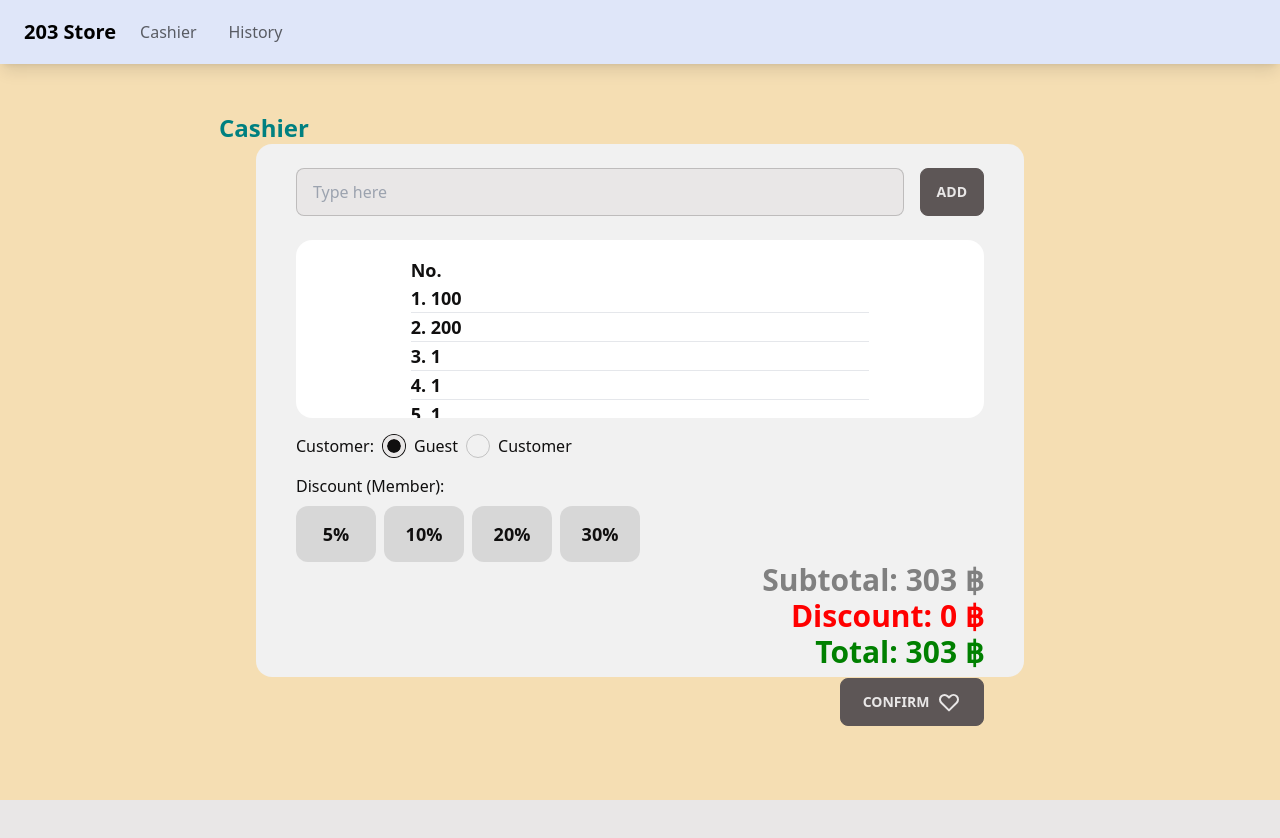
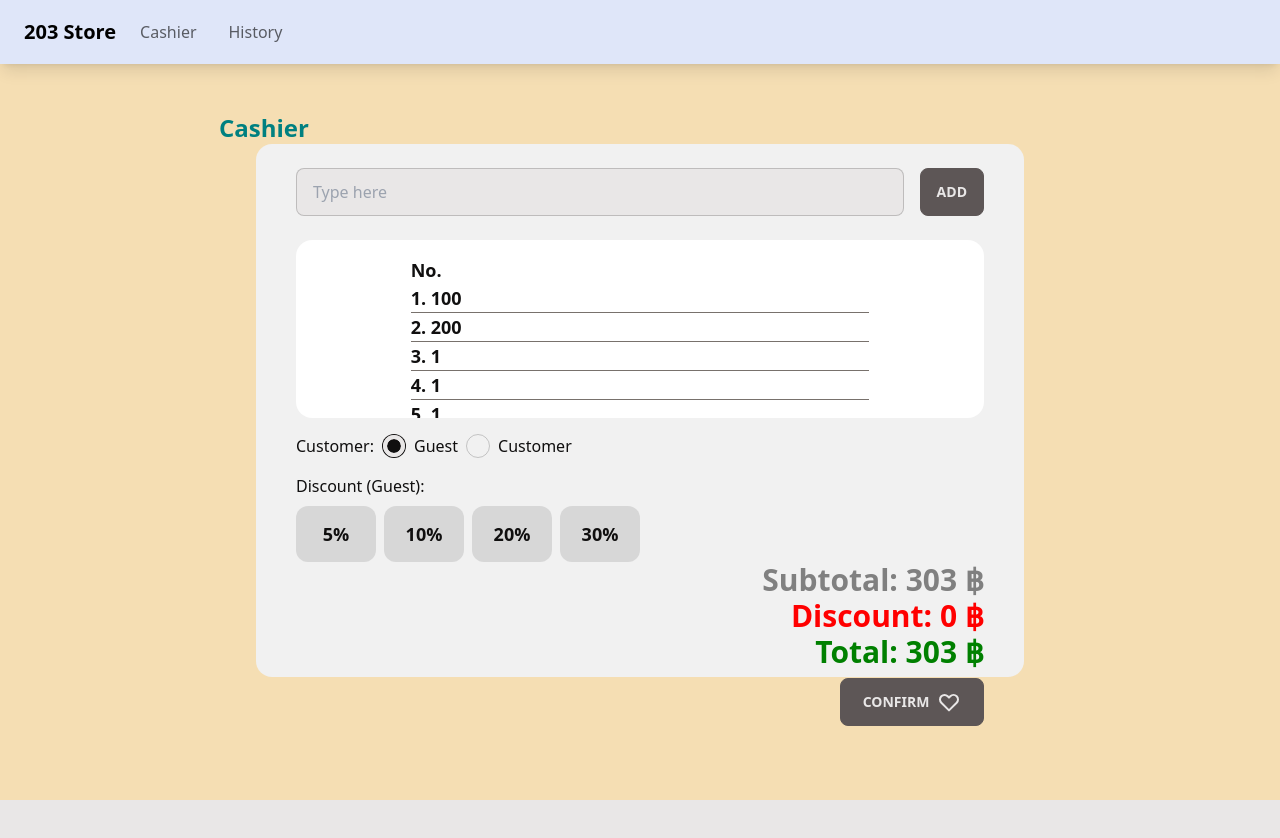
Before and after one commit to TanasitISTG/203-Store, a Vue app: page / in a window 1280 px wide. Shown: the top 838 px of the page. Built offline with nearby package versions, Linux system fonts and the light colour scheme.

Commit message:
fix: typo and dynamic customer type

```diff
--- a/src/components/Cashier/Cashier.vue
+++ b/src/components/Cashier/Cashier.vue
@@ -5,7 +5,7 @@ import BaseCard from '../Base/BaseCard.vue';
 let amount = ref('');
 let testArr = ref([100, 200, 1, 1, 1]);
 let discount = ref(0);
-let customerType = ref('guest')
+let customerType = ref('Guest')
 
 const getTotalWithoutDiscount = () => {
     let total = 0;
@@ -78,7 +78,7 @@ watch([testArr.value, customerType], () => {
                 <p class="text-lg font-semibold">No.</p>
                 <div v-for="(amount, index) in testArr" :key="index">
                     <p class="text-lg font-semibold">{{ index + 1 }}. {{ amount }}</p>
-                    <hr />
+                    <hr class="border-stone-500" />
                 </div>
             </div>
         </BaseCard>
@@ -86,14 +86,14 @@ watch([testArr.value, customerType], () => {
         <div class="w-4/5 flex flex-col mx-10">
             <div class="flex flex-row space-x-2 mt-4">
                 <p>Customer:</p>
-                <input type="radio" name="radio-1" class="radio" value="guest" v-model="customerType" checked />
+                <input type="radio" name="radio-1" class="radio" value="Guest" v-model="customerType" checked />
                 <p>Guest</p>
-                <input type="radio" name="radio-1" class="radio radio-base-100" value="customer" v-model="customerType" />
+                <input type="radio" name="radio-1" class="radio radio-base-100" value="Customer" v-model="customerType" />
                 <p>Customer</p>
             </div>
 
             <div class="flex flex-col mt-4">
-                <p>Discount (Member): </p>
+                <p>Discount ({{ customerType }}): </p>
                 <div class="flex flex-row space-x-2 mt-2">
                     <div class="w-20 h-14 rounded-xl" :class="discount === 5 ? 'bg-green-500' : 'bg-[#D7D7D7]'">
                         <div class="flex flex-col justify-center items-center h-full">
```
